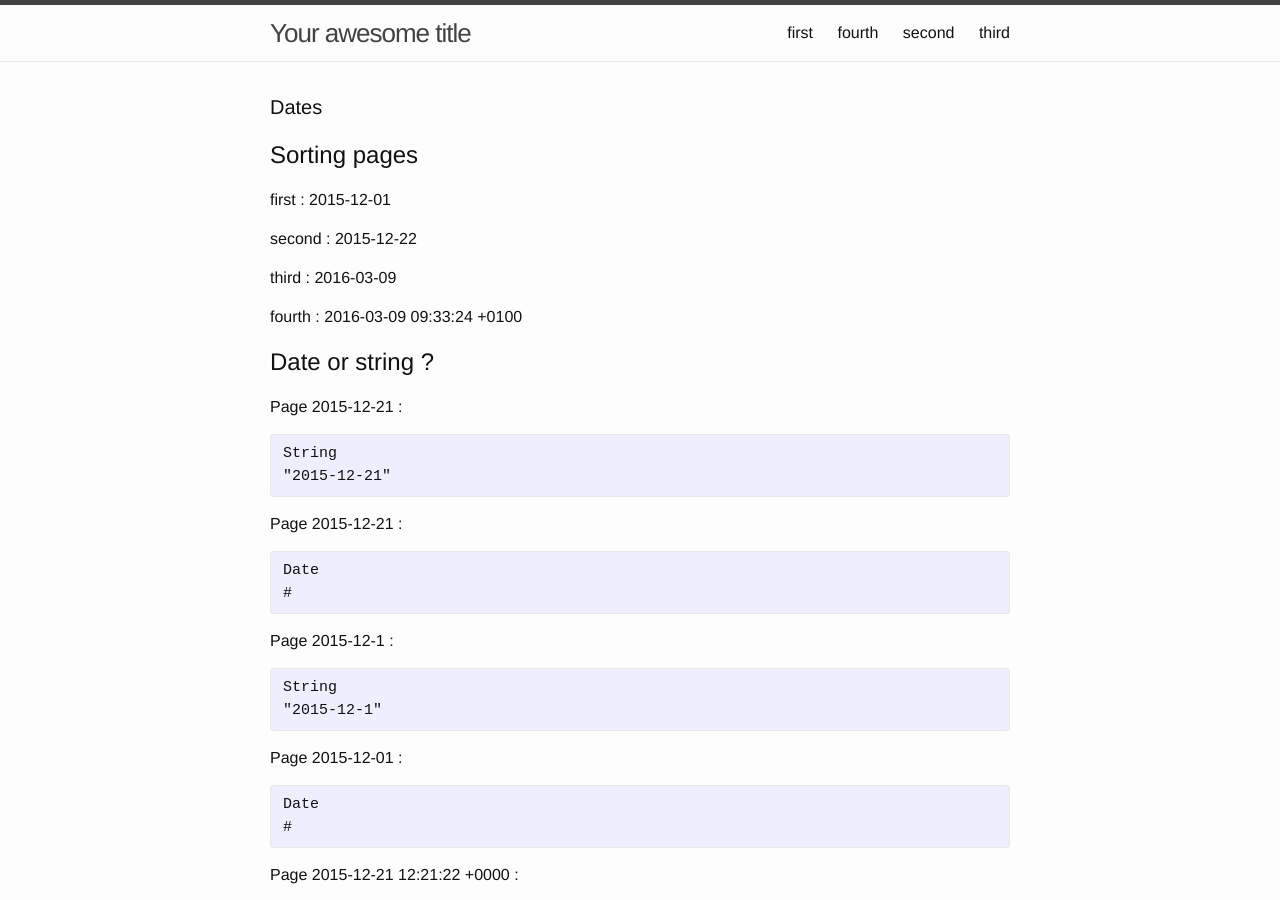
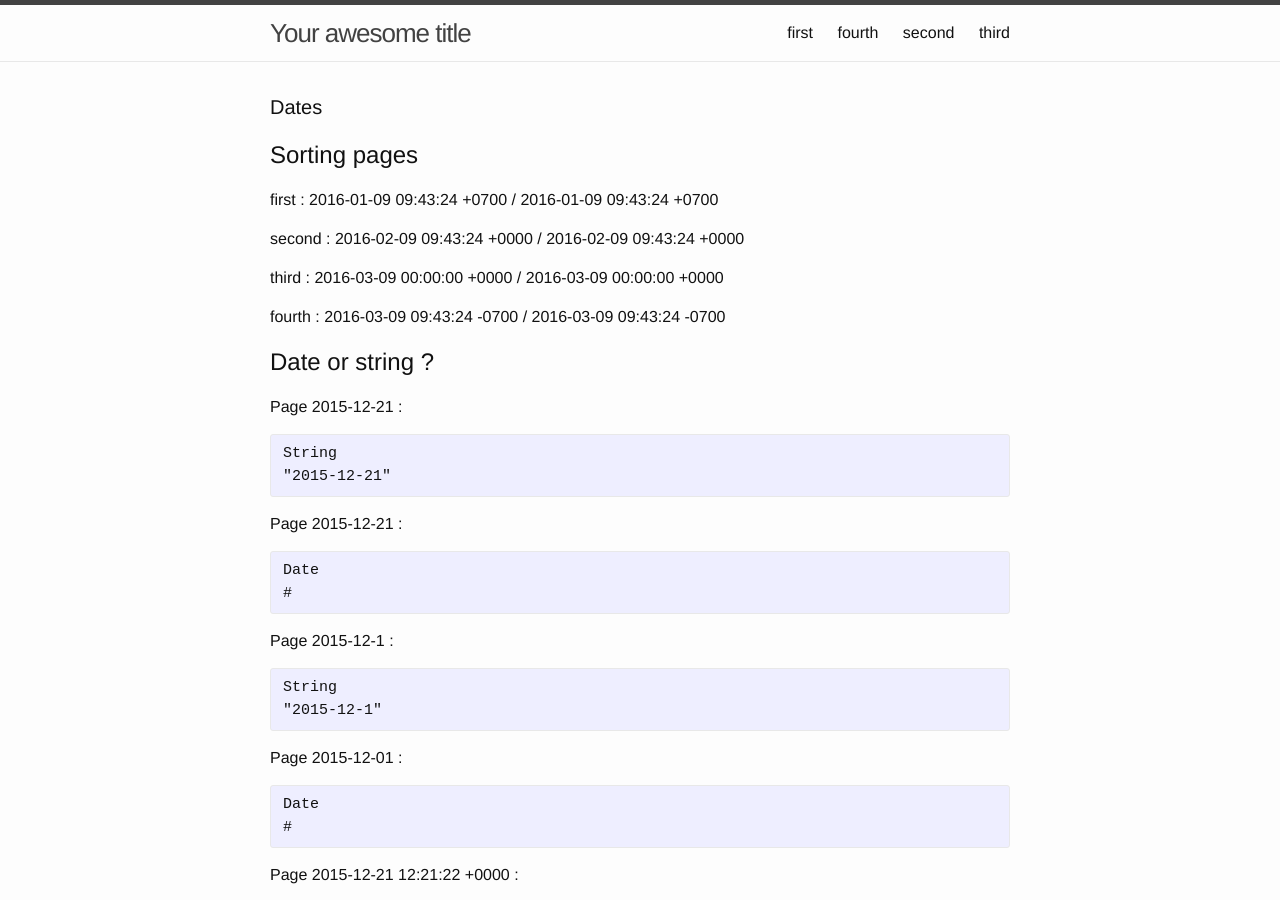
Before and after one commit to djacquel/date, a Jekyll site: the page built from index.html, in a window 1280 px wide and 900 px high. Built offline with Jekyll 4.4.1, drawn with Linux system fonts in a browser that asks for light colours.

Commit message:
real date on a pages

```diff
--- a/index.html
+++ b/index.html
@@ -40,7 +40,7 @@ mixed:
 {% assign sorted=site.pages | where: 'dateTest', true | sort: 'date' %}
 
 {% for p in sorted %}
-  <p>{{ p.title }} : {{ p.date }}</p>
+  <p>{{ p.title }} : {{ p.date }} / {{ p.date | date: date_to_rfc822 }}</p>
 {% endfor %}
 
 <h2>Date or string ?</h2>
--- a/test/first.md
+++ b/test/first.md
@@ -1,5 +1,5 @@
 ---
 title: first
-date: 2015-12-01
+date: 2016-01-09 09:43:24 +0700
 dateTest: true
 ---
--- a/test/fourth.md
+++ b/test/fourth.md
@@ -1,5 +1,5 @@
 ---
 title: fourth
-date: 2016-03-09 09:33:24 +0100
+date: 2016-03-09 09:43:24 -0700
 dateTest: true
 ---
--- a/test/second.md
+++ b/test/second.md
@@ -1,5 +1,5 @@
 ---
 title: second
-date: 2015-12-22
+date: 2016-02-09 09:43:24
 dateTest: true
 ---
--- a/test/third.md
+++ b/test/third.md
@@ -1,5 +1,5 @@
 ---
 title: third
-date: 2016-03-09
+date: 2016-03-09 00:00:00
 dateTest: true
 ---
```
